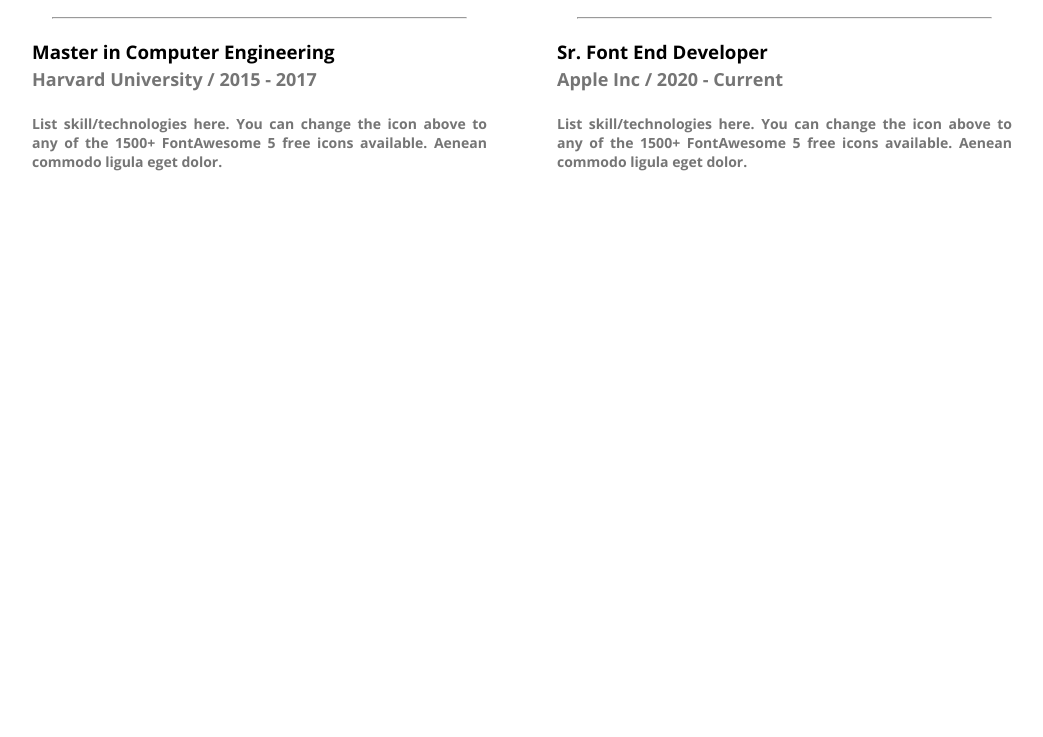
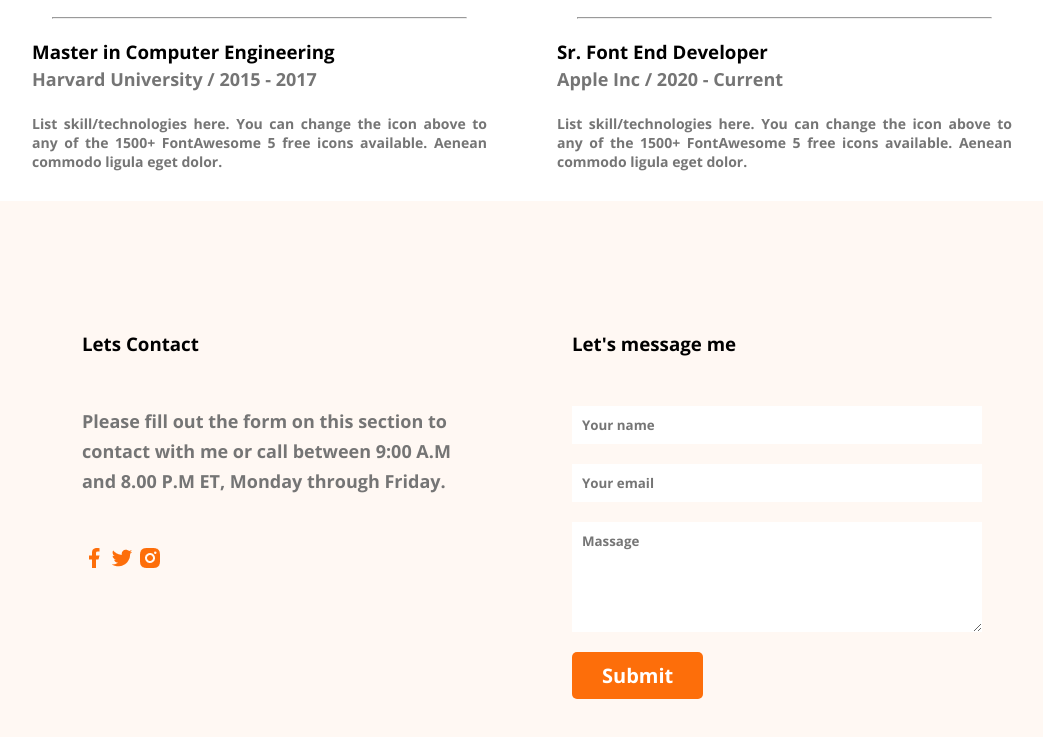
Before and after one commit to LordShiva88/first-portfolio, a plain HTML site: page index.html in a window 1280 px wide. Shown: the part 2534-3271 px from the top of the page, without its empty margins (118-1161 px from the left). Before the commit the page ends 2735 px from the top, so only its background shows below. Drawn offline with nearby package versions, Linux system fonts and the light colour scheme.

Commit message:
added al section

```diff
--- a/index.html
+++ b/index.html
@@ -151,7 +151,27 @@
     </main>
 
     <footer>
+        <div class="footer-colum">
+            <h3 class="footer-title">Lets Contact</h3>
+            <p class="para">
+                Please fill out the form on this section to contact with me or call between 9:00 A.M and 8.00 P.M ET, Monday through Friday.
+            </p>
+            <div class="social-link">
+                <a href=""><img src="images/icons/facebook.png" alt=""></a>
+                <a href=""><img src="images/icons/twitter.png" alt=""></a>
+                <a href=""><img src="images/icons/insta.png" alt=""></a>
+            </div>
 
+        </div>
+        <div class="footer-colum">
+            <h3 class="footer-title">Let's message me</h3>
+            <form action="" class="contact">
+                <input type="text" placeholder="Your name">
+                <input type="email" placeholder="Your email">
+                <textarea name="" id="" cols="30" rows="5" placeholder="Massage"></textarea>
+                <input type="submit" value="Submit" class="btn">
+            </form>
+        </div>
     </footer>
 </body>
 </html>
--- a/style.css
+++ b/style.css
@@ -147,3 +147,27 @@ hr{
 }
 
 /* footer section start here */
+
+footer{
+    background-color: #fff8f3;
+    display: flex;
+    padding: 130px 200px;
+    gap: 100px;
+}
+.footer-colum{
+    width: 50%;
+
+}
+.footer-title{
+    margin-bottom: 50px;
+}
+.contact input[type="text"], input[type="email"], textarea{
+    display: block;
+    margin-bottom: 20px;
+    width: 100%;
+    padding: 10px;
+    border: none;
+}
+.social-link{
+    margin-top: 50px;
+}
```
